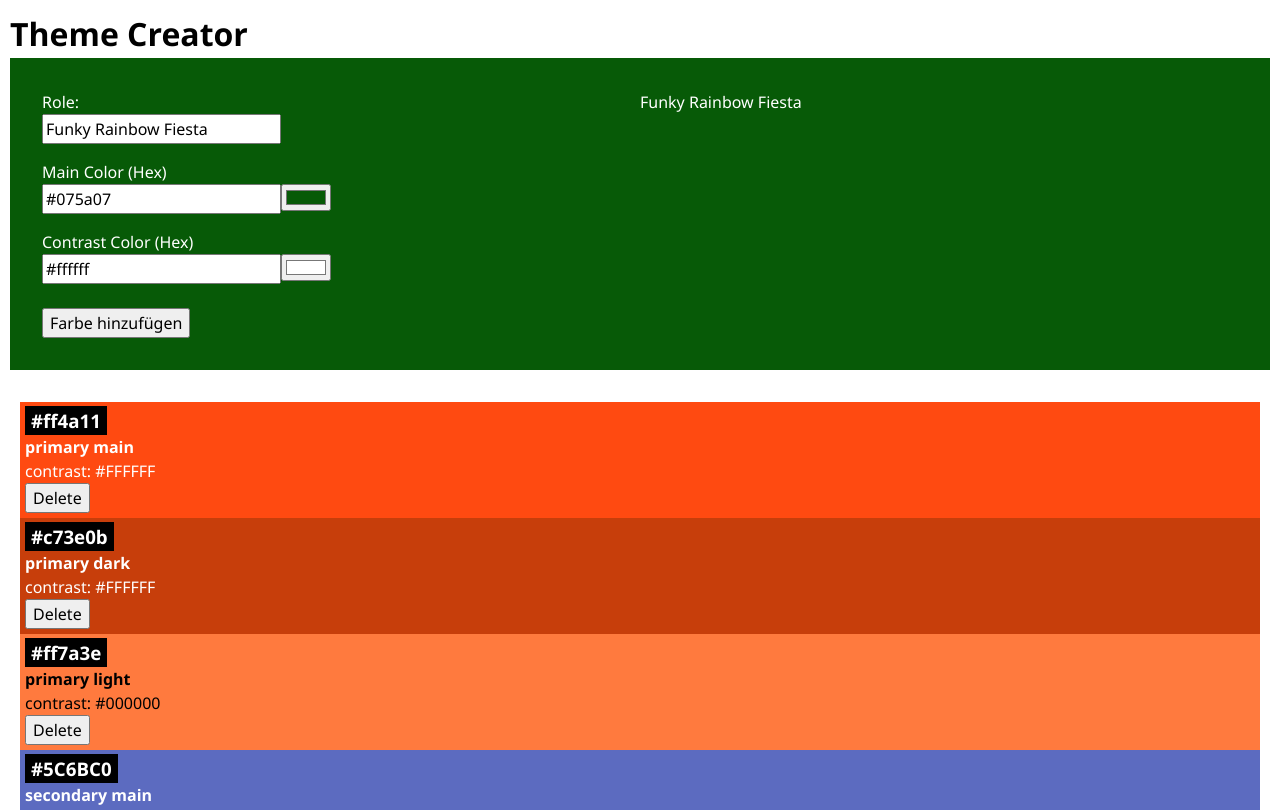
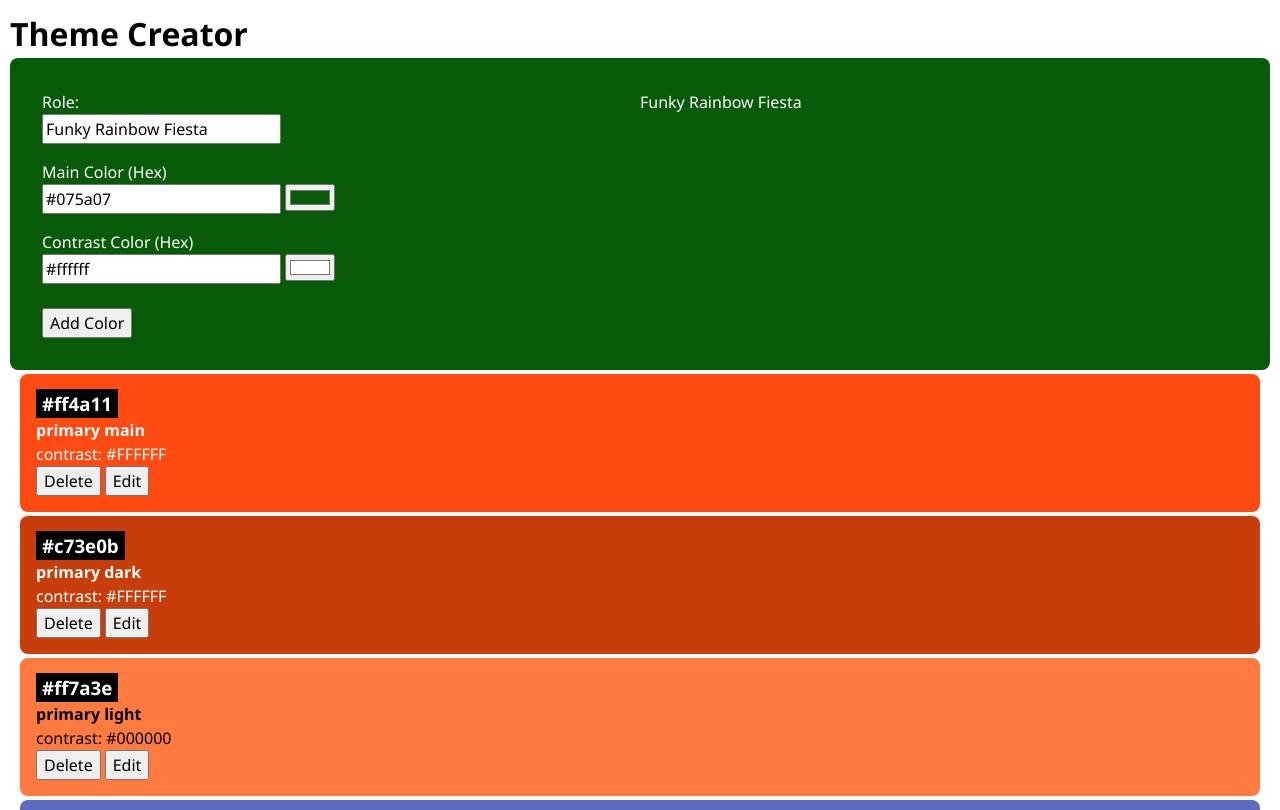
Before and after one commit to miToe/theme-creator, a React (Vite) app: page / in a window 1280 px wide. Shown: the top 810 px of the page. Built offline with nearby package versions, Linux system fonts and the light colour scheme.

Commit message:
implement edit color function (#11)

```diff
--- a/src/App.jsx
+++ b/src/App.jsx
@@ -9,6 +9,12 @@ function App() {
 
   const addColor = (newColor) => {
     setColors([newColor, ...colors]);
+  };
+
+  const handleUpdateColor = (colorId, updatedColor) => {
+    setColors(
+      colors.map((color) => (color.id === colorId ? updatedColor : color))
+    );
   };
 
   const handleDeleteColor = (colorId) => {
@@ -25,7 +31,12 @@ function App() {
         <p>No colors... start by adding one!</p>
       ) : (
         colors.map((color) => (
-          <Color key={color.id} color={color} onDelete={handleDeleteColor} />
+          <Color
+            key={color.id}
+            color={color}
+            onDelete={handleDeleteColor}
+            onUpdateColor={handleUpdateColor}
+          />
         ))
       )}
     </>
--- a/src/Components/Color/Color.css
+++ b/src/Components/Color/Color.css
@@ -1,6 +1,8 @@
 .color-card {
   margin: 0px 10px;
-  padding: 5px;
+  padding: 1em;
+  border-radius: 0.5em;
+  margin-bottom: 0.25em;
 }
 
 .color-card-headline {
@@ -9,3 +11,7 @@
   background: black;
   color: white;
 }
+
+.color-card button {
+  margin-right: 0.25em;
+}
--- a/src/Components/Color/Color.jsx
+++ b/src/Components/Color/Color.jsx
@@ -1,11 +1,23 @@
 import { useState } from "react";
 import "./Color.css";
+import Form from "../Form/Form";
 
-export default function Color({ color, onDelete }) {
+export default function Color({ color, onDelete, onUpdateColor }) {
   const [showConfirmation, setShowConfirmation] = useState(false);
+
+  const [editMode, setEditMode] = useState(false);
 
   const handleDeleteClick = () => {
     setShowConfirmation(true);
+  };
+
+  const handleEditClick = () => {
+    setEditMode(true);
+  };
+
+  const handleUpdateColor = (updatedColor) => {
+    onUpdateColor(color.id, updatedColor);
+    setEditMode(false);
   };
 
   const handleConfirmationDelete = () => {
@@ -15,6 +27,10 @@ export default function Color({ color, onDelete }) {
 
   const handleCancelDelete = () => {
     setShowConfirmation(false);
+  };
+
+  const handleCancelEdit = () => {
+    setEditMode(false);
   };
 
   return (
@@ -37,7 +53,23 @@ export default function Color({ color, onDelete }) {
           <button onClick={handleCancelDelete}>No</button>
         </div>
       ) : (
-        <button onClick={handleDeleteClick}>Delete</button>
+        <>
+          <button onClick={handleDeleteClick}>Delete</button>
+          <button onClick={handleEditClick}>Edit</button>
+        </>
+      )}
+
+      {editMode && (
+        <>
+          <Form
+            onAddColor={handleUpdateColor}
+            defaultName={color.role}
+            defaultMainColor={color.hex}
+            defaultContrastColor={color.contrastText}
+            buttonText="Update Color"
+          />
+          {editMode && <button onClick={handleCancelEdit}>Cancel Edit</button>}
+        </>
       )}
     </div>
   );
--- a/src/Components/Form/Form.css
+++ b/src/Components/Form/Form.css
@@ -2,6 +2,8 @@
   padding: 2em;
   margin-bottom: 2em;
   display: flex;
+  border-radius: 0.5em;
+  margin-bottom: 0.25em;
 }
 
 .colorForm form {
@@ -14,6 +16,7 @@
 
 .colorForm input {
   margin-bottom: 1em;
+  margin-right: 0.25em;
 }
 
 .colorForm button {
--- a/src/Components/Form/Form.jsx
+++ b/src/Components/Form/Form.jsx
@@ -2,13 +2,27 @@ import { useState } from "react";
 import { uid } from "uid";
 import Input from "./Input";
 import "./Form.css";
-function Form({ onAddColor }) {
+function Form({
+  onAddColor,
+  defaultName,
+  defaultMainColor,
+  defaultContrastColor,
+  buttonText,
+}) {
   const startMainColor = "#075a07";
   const startContrastColor = "#ffffff";
   const exampleText = "Funky Rainbow Fiesta";
-  const [name, setName] = useState(exampleText);
-  const [mainColor, setMainColor] = useState(startMainColor);
-  const [contrastColor, setContrastColor] = useState(startContrastColor);
+  // const [name, setName] = useState(exampleText);
+  // const [mainColor, setMainColor] = useState(startMainColor);
+  // const [contrastColor, setContrastColor] = useState(startContrastColor);
+
+  const [name, setName] = useState(defaultName || exampleText);
+  const [mainColor, setMainColor] = useState(
+    defaultMainColor || startMainColor
+  );
+  const [contrastColor, setContrastColor] = useState(
+    defaultContrastColor || startContrastColor
+  );
 
   const handleMainColorChange = (color) => {
     setMainColor(color);
@@ -73,7 +87,7 @@ function Form({ onAddColor }) {
           setColor={handleContrastColorChange}
           onFocus={() => handleFocus(startContrastColor, "")}
         />
-        <button type="submit">Farbe hinzufügen</button>
+        <button type="submit">{buttonText || "Add Color"}</button>
       </form>
       <div
         style={{
```
